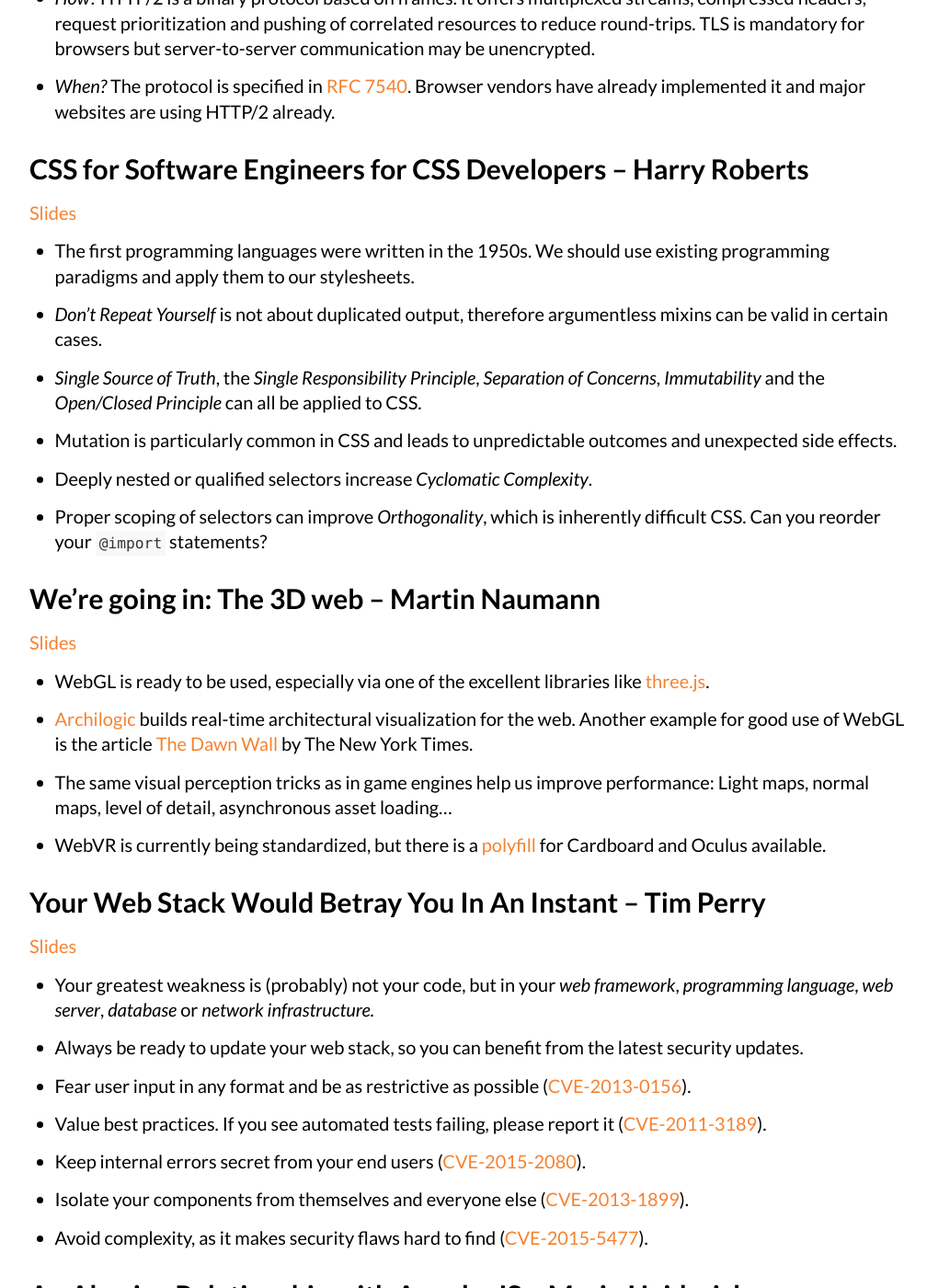
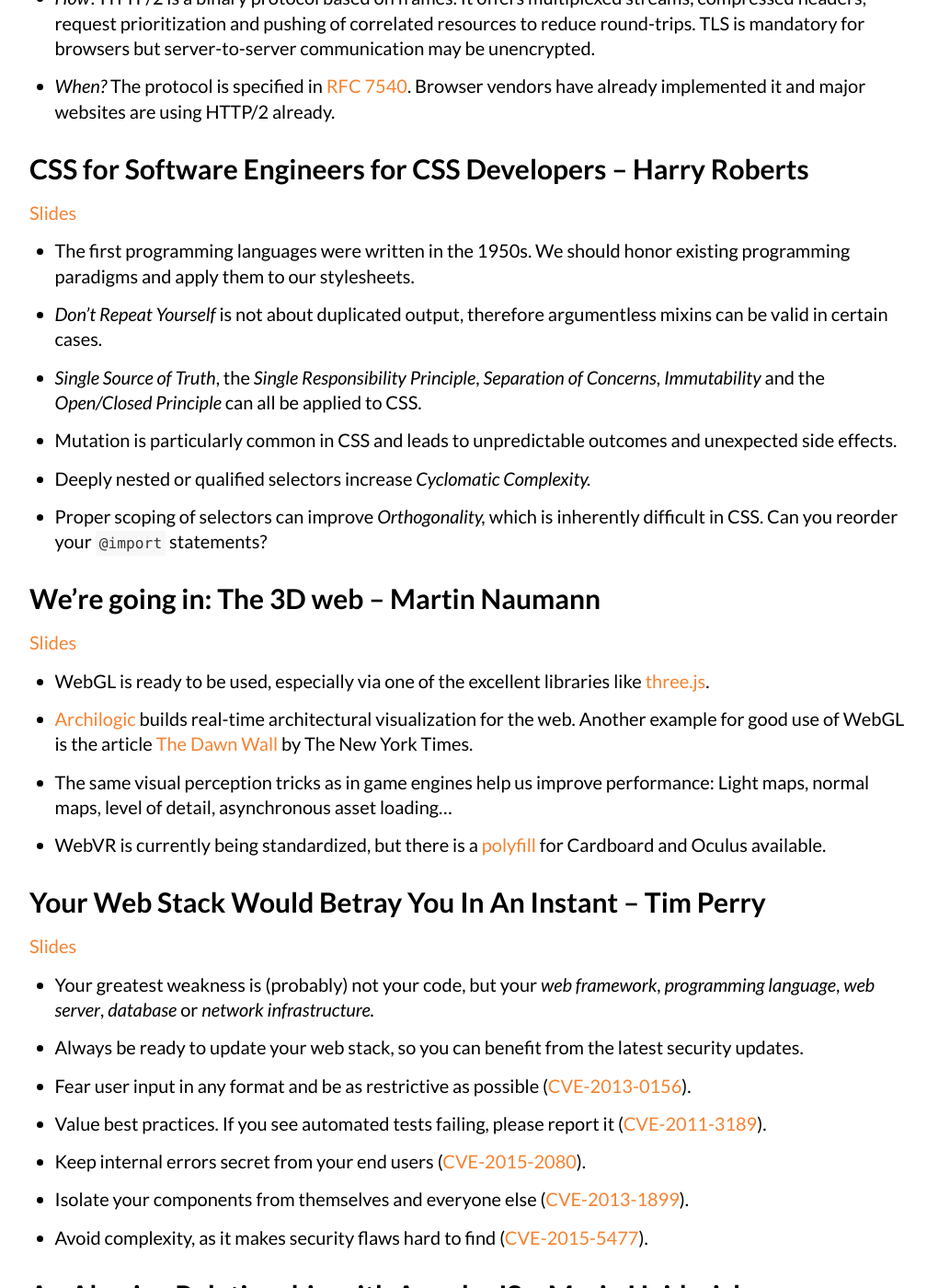
Before and after one commit to Lorti/manu.ninja, a Jekyll site: the page built from _posts/2016-02-09-notes-from-topconf-linz-2016.md, in a window 1280 px wide and 1400 px high, scrolled down 3701 px. Shown: the whole window at 92% size, without its empty margins (128-1136 px from the left). Built offline with Jekyll 4.4.1, drawn with Linux system fonts in a browser that asks for light colours; nearby versions of some CDN libraries; comment, search, counter and statistics services are not loaded; some of the changed lines change nothing that is shown; some of the changed text lies outside the part shown.

Commit message:
proofreading

```diff
--- a/_posts/2016-02-09-notes-from-topconf-linz-2016.md
+++ b/_posts/2016-02-09-notes-from-topconf-linz-2016.md
@@ -140,7 +140,7 @@
 
 [Slides](https://speakerdeck.com/csswizardry/css-for-software-engineers-for-css-developers)
 
-* The first programming languages were written in the 1950s. We should use existing programming paradigms and apply them to our stylesheets.
+* The first programming languages were written in the 1950s. We should honor existing programming paradigms and apply them to our stylesheets.
 
 * _Don't Repeat Yourself_ is not about duplicated output, therefore argumentless mixins can be valid in certain cases.
 
@@ -148,9 +148,9 @@
 
 * Mutation is particularly common in CSS and leads to unpredictable outcomes and unexpected side effects.
 
-* Deeply nested or qualified selectors increase _Cyclomatic Complexity_.
+* Deeply nested or qualified selectors increase _Cyclomatic Complexity._
 
-* Proper scoping of selectors can improve _Orthogonality_, which is inherently difficult CSS. Can you reorder your `@import` statements?
+* Proper scoping of selectors can improve _Orthogonality,_ which is inherently difficult in CSS. Can you reorder your `@import` statements?
 
 
 
@@ -172,7 +172,7 @@
 
 [Slides](http://pimterry.github.io/Your-Web-Stack-Would-Betray-You-In-An-Instant)
 
-* Your greatest weakness is (probably) not your code, but in your _web framework_, _programming language_, _web server_, _database_ or _network infrastructure._
+* Your greatest weakness is (probably) not your code, but your _web framework_, _programming language_, _web server_, _database_ or _network infrastructure._
 
 * Always be ready to update your web stack, so you can benefit from the latest security updates.
 
@@ -192,10 +192,10 @@
 
 [Slides](http://de.slideshare.net/x00mario/an-abusive-relationship-with-angularjs)
 
+* AngularJS extends the attack surface dramatically. Many sites still use older versions, as updating is unnecessary difficult, largely due to frequent API changes.
+
 * Sandbox bypasses exist for every version of AngularJS, including 1.5.0.
 
 * _Content Security Policy_ can be bypassed when applications use Google's CDN. If it is whitelisted a collision check implemented in AngularJS 1.2.15 enables a downgrade attack.
 
 * Mario was able to attack the code base itself by issuing a [pull request](https://github.com/angular/angular.js/issues/10779) for an apparent "bug", enabling cross-site scripting via the `attributeName` and `attributeType` SVG attributes.
-
-* AngularJS (especially old versions) extends the attack surface dramatically. Many sites still use older versions, as updating is unnecessary difficult, largely due frequent API changes.
```
